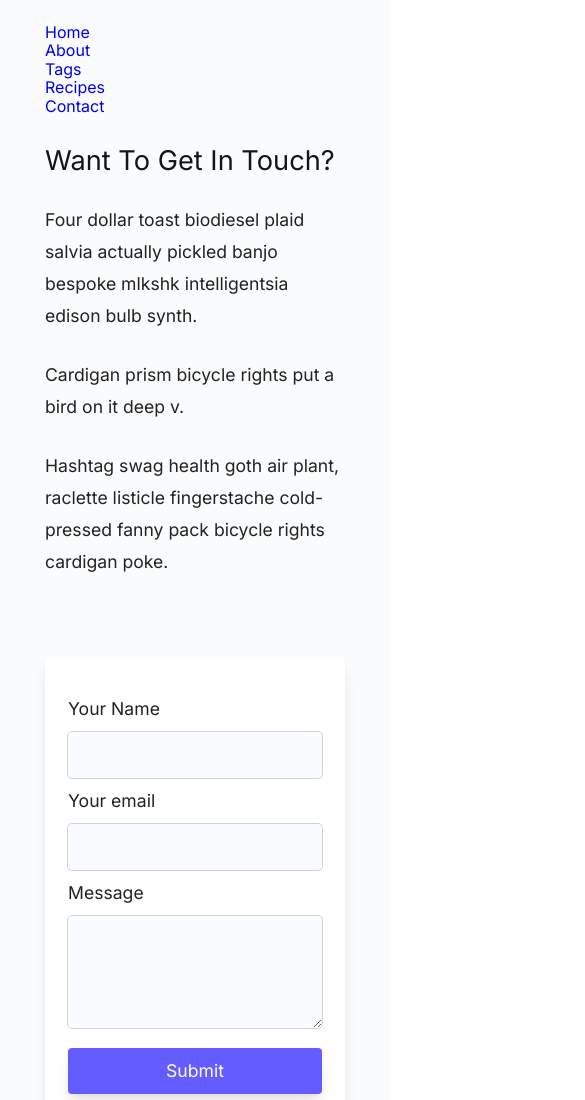
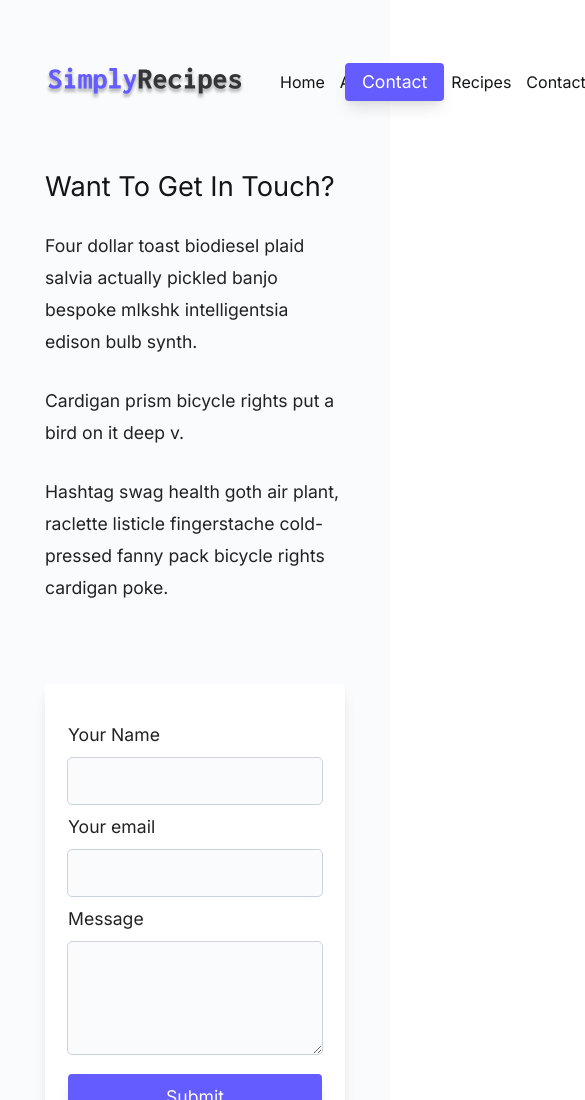
Before and after one commit to kenjimaeda54/simply-recipes-gatsbyJs, a Gatsby site: page /Contact in a window 390 px wide. Shown: the top 1100 px of the page, 585 px wide, since content can reach past the window. Built offline with nearby package versions, Linux system fonts and the light colour scheme; Gatsby itself is replaced by a stand-in of ours.

Commit message:
feat: finished styles nav bar without responsively

```diff
--- a/src/components/Layout/index.jsx
+++ b/src/components/Layout/index.jsx
@@ -9,8 +9,10 @@ import * as Styles from "./style.module.css"
 export default function Layout({ children }) {
   return (
     <main className={Styles.container}>
-      <div>
-        <NavBar />
+      <div className={Styles.content}>
+        <div className={Styles.navigation}>
+          <NavBar />
+        </div>
         {children}
       </div>
       <Footer />
--- a/src/components/Layout/style.module.css
+++ b/src/components/Layout/style.module.css
@@ -6,10 +6,17 @@
   background-color: var(--grey-0);
 }
 
-.container div {
+.content {
   display: flex;
   justify-content: space-between;
   flex-direction: column;
   padding: 23px 45px;
-  height: 100%;
 }
+
+.navigation {
+  display: flex;
+  justify-content: space-between;
+  align-items: center;
+  width: 100%;
+  margin: 40px 0px;
+}
--- a/src/components/Nav-bar/index.jsx
+++ b/src/components/Nav-bar/index.jsx
@@ -2,11 +2,15 @@ import React from "react"
 import { Link } from "gatsby"
 import { FiAlignJustify } from "react-icons/fi"
 import Logo from "../../assets/images/logo.svg"
+import * as Styles from "./styles.module.css"
 
 export default function NavBar() {
   return (
+    <div className={Styles.container}>
+      <section className={Styles.section}>
+        <img alt="logo" src={Logo} width={200} />
         <nav>
-      <ul>
+          <ul className={Styles.list}>
             <li>
               <Link to="/">Home</Link>
             </li>
@@ -24,5 +28,10 @@ export default function NavBar() {
             </li>
           </ul>
         </nav>
+      </section>
+      <button className={Styles.contact}>
+        <span>Contact</span>
+      </button>
+    </div>
   )
 }
--- /dev/null
+++ b/src/components/Nav-bar/styles.module.css
@@ -0,0 +1,40 @@
+.container {
+  display: flex;
+  width: 100%;
+  justify-content: space-between;
+}
+
+.section {
+  display: flex;
+  align-items: center;
+  width: 100%;
+  gap: 35px;
+}
+
+.list {
+  display: flex;
+  gap: 15px;
+}
+
+.list a {
+  font-size: 1em;
+  line-height: 1.5rem;
+  font-weight: 400;
+  color: var(--grey-1100);
+}
+
+.contact {
+  padding: 4px 17px;
+  border-radius: 4px;
+  color: var(--white);
+  background-color: var(--primary-500);
+  transition: all 0.3s ease-in-out;
+  box-shadow: var(--shadow-3);
+  cursor: pointer;
+}
+
+.contact span {
+  font-size: 1.1rem;
+  line-height: 1.9rem;
+  color: var(--white);
+}
```
Lines whose indentation alone changed are shown as unchanged.
